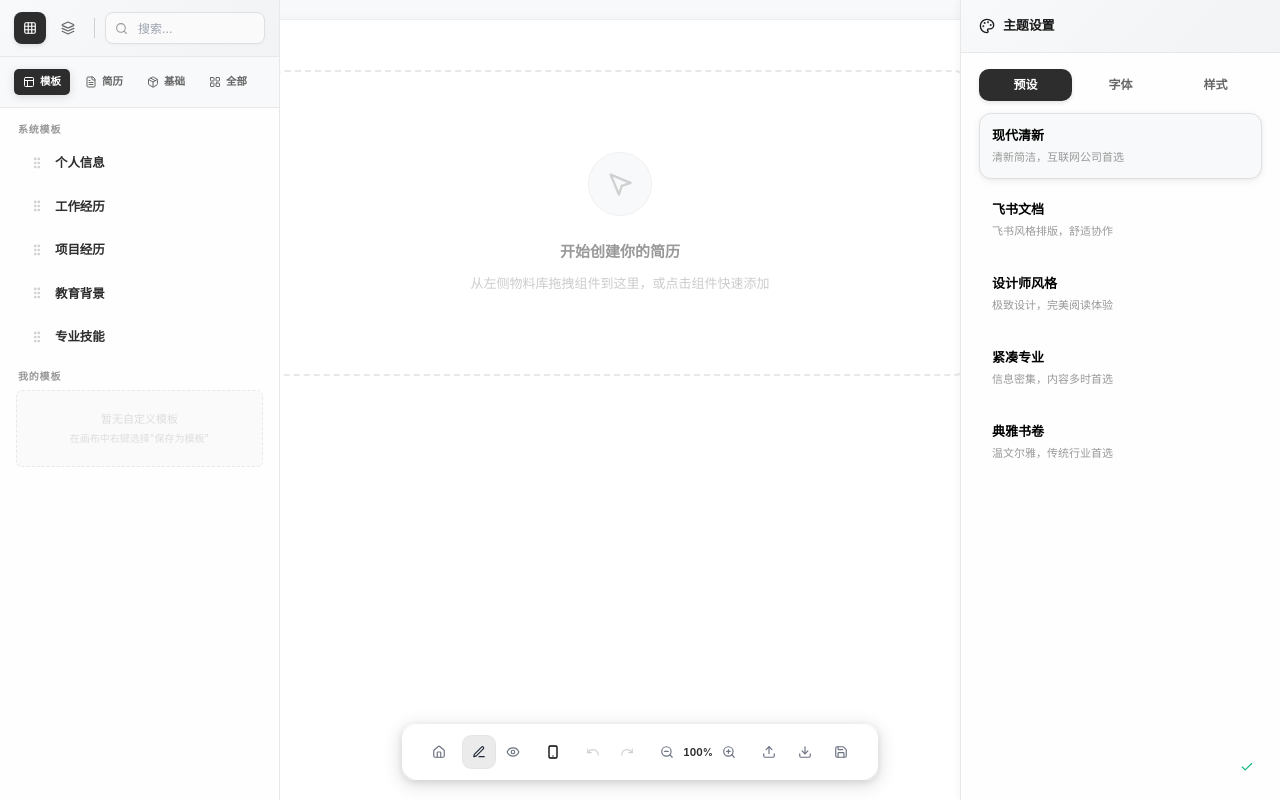
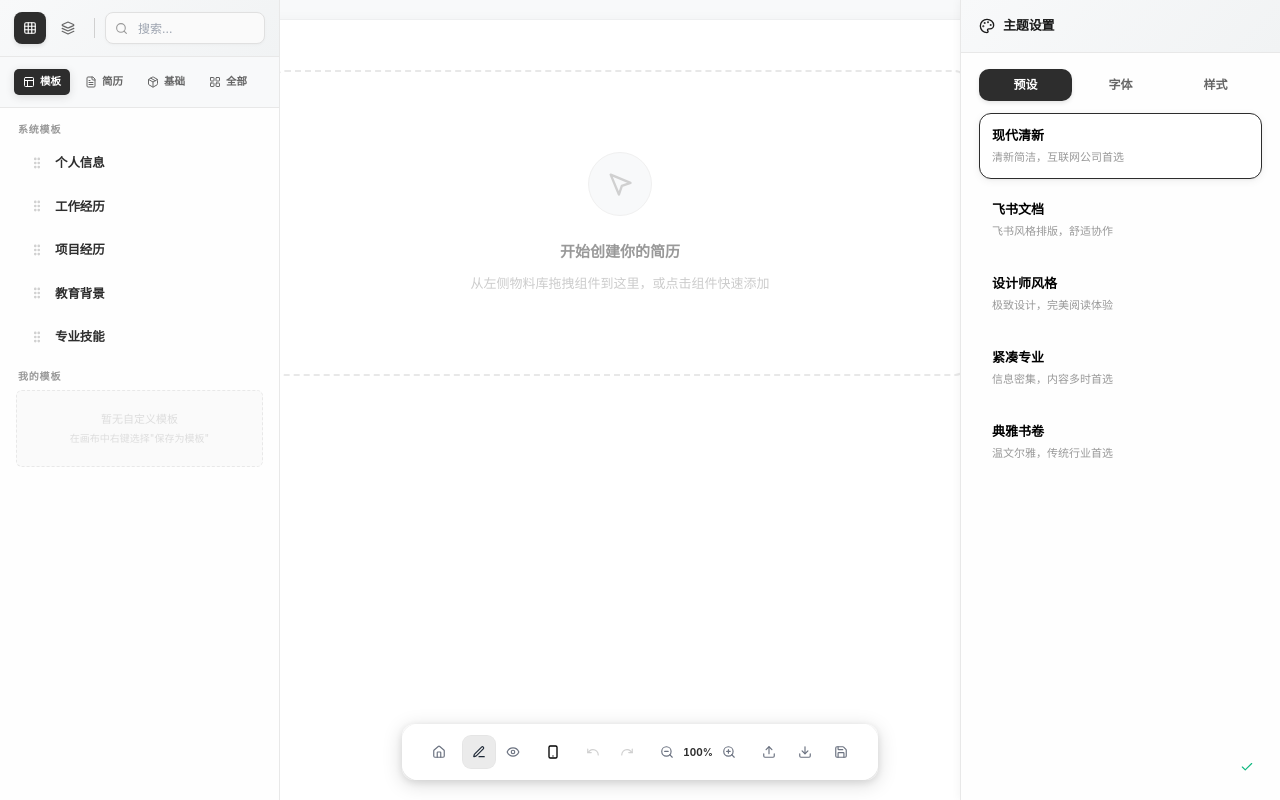
Before and after one commit to stevenleep/CVBuilder, a React (Vite) app: page /#/editor/1 in a window 1280 px wide. Built offline with nearby package versions, Linux system fonts and the light colour scheme.

Commit message:
fix: Update ThemeCard styles and service worker revision for improved UI consistency
- Changed border and background color styles in ThemeCard for better visual distinction based on active and hover states.
- Updated service worker revision in sw.js to ensure proper cache management.

```diff
--- a/dev-dist/sw.js
+++ b/dev-dist/sw.js
@@ -79,7 +79,7 @@ define(['./workbox-56016e7a'], (function (workbox) { 'use strict';
    */
   workbox.precacheAndRoute([{
     "url": "index.html",
-    "revision": "0.6dc3aiik6ns"
+    "revision": "0.kkbj12qhh4"
   }], {});
   workbox.cleanupOutdatedCaches();
   workbox.registerRoute(new workbox.NavigationRoute(workbox.createHandlerBoundToURL("index.html"), {
--- a/src/editor/ThemeSettings.tsx
+++ b/src/editor/ThemeSettings.tsx
@@ -455,10 +455,10 @@ const ThemeCard: React.FC<{
       onMouseLeave={() => setHover(false)}
       style={{
         padding: '12px',
-        border: `1px solid ${active ? '#e0e0e0' : hover ? '#e8e8e8' : 'transparent'}`,
+        border: `1px solid ${active ? '#2d2d2d' : hover ? '#e8e8e8' : 'transparent'}`,
         borderRadius: '12px',
         cursor: 'pointer',
-        backgroundColor: active ? '#f8f9fa' : hover ? '#fafafa' : 'transparent',
+        backgroundColor: active ? '#ffffff' : hover ? '#fafafa' : 'transparent',
         transition: 'all 0.2s ease',
         boxShadow: active
           ? '0 2px 8px rgba(0,0,0,0.06), 0 1px 3px rgba(0,0,0,0.04)'
```
